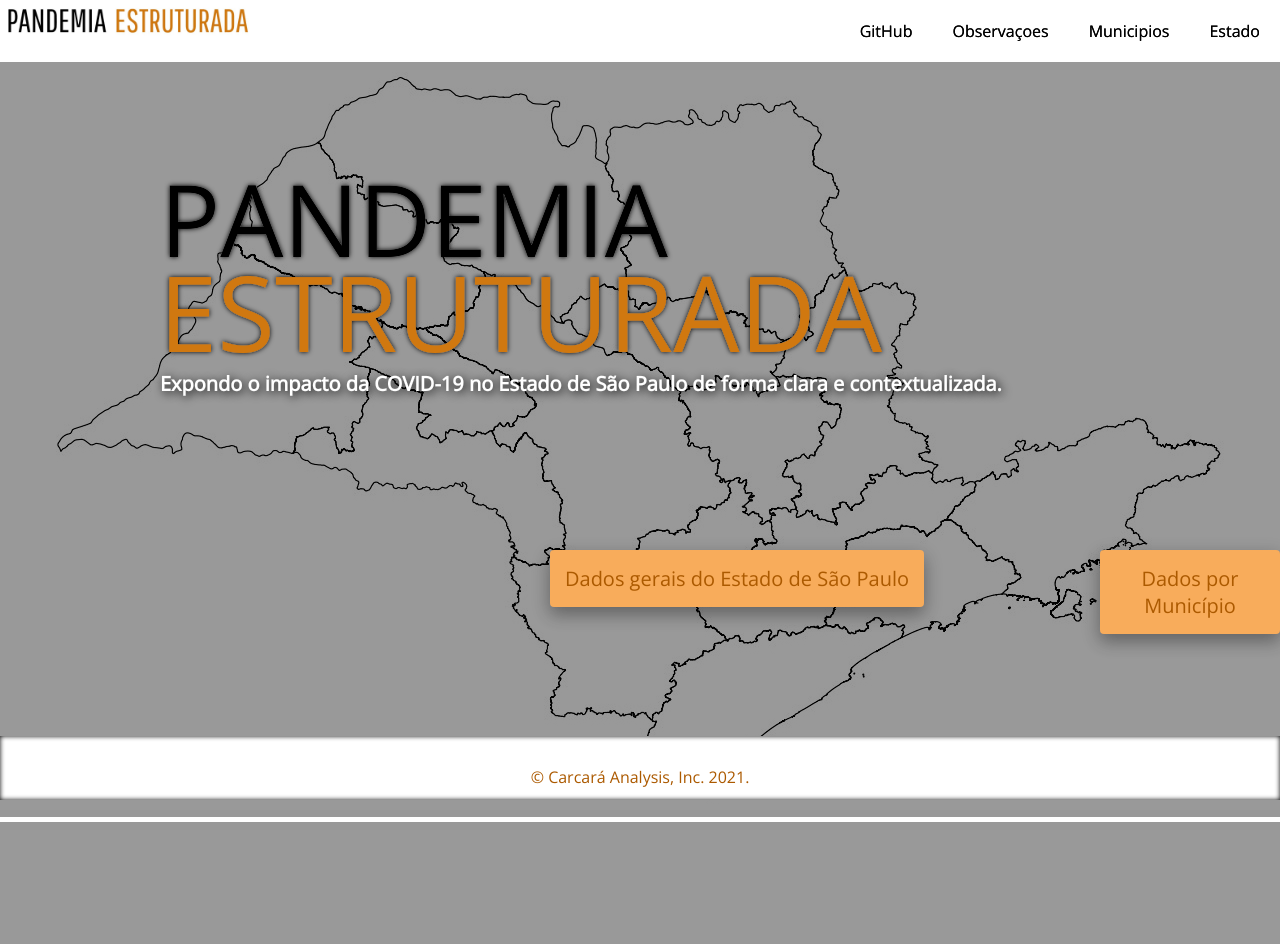
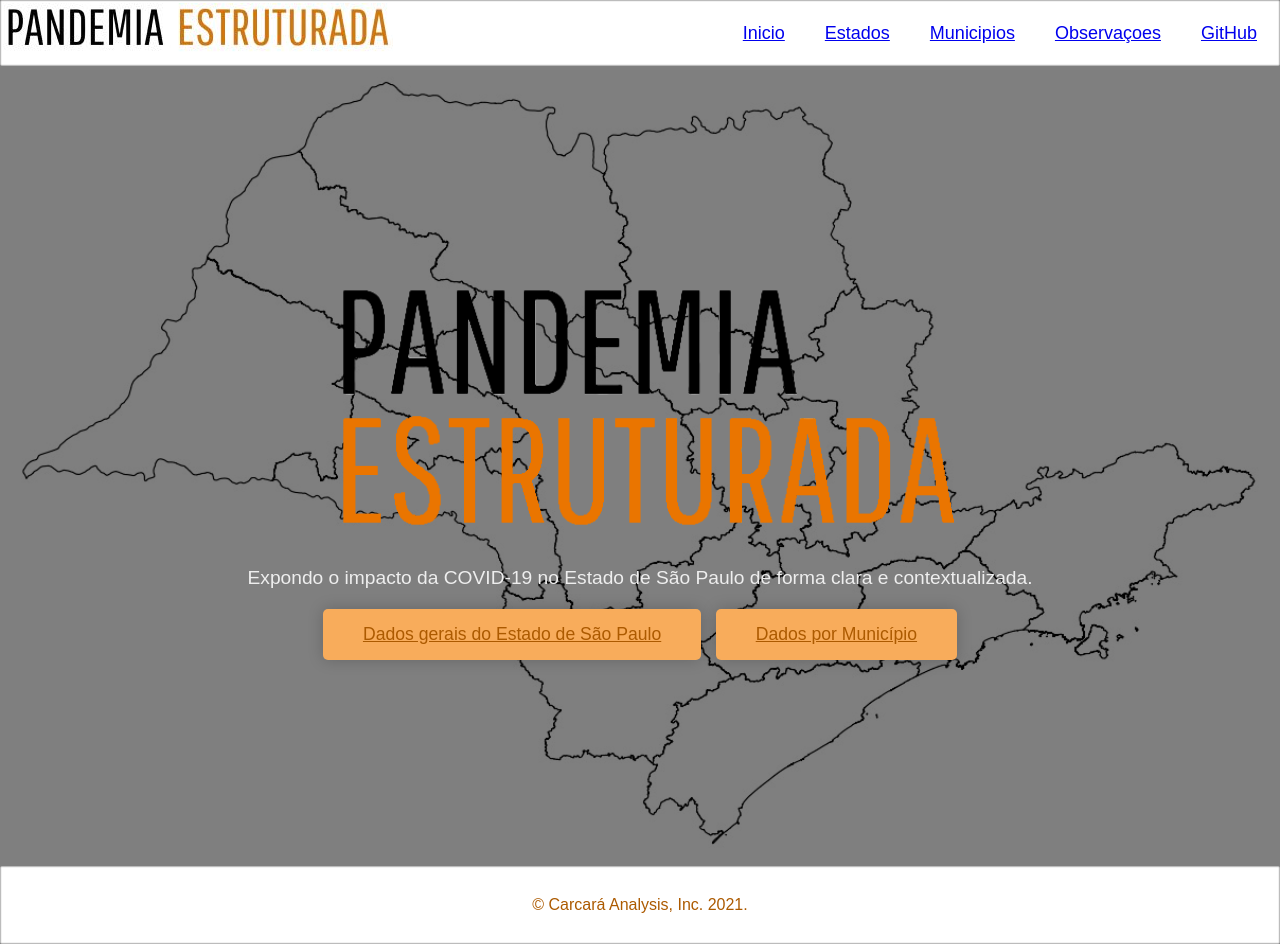
Before and after one commit to juliaregia/Carcara, a Python web app: template Aplicação Web/app/templates/index.html in a window 1280 px wide. Before the commit the page ends 822 px from the top, so only its background shows below. Run offline with Jinja, Linux system fonts and the light colour scheme; the template is opened without the code that fills it, so the values that code supplies are empty.

Commit message:
Aplicação Flask

```diff
--- a/Aplicação Web/app/static/style.css
+++ b/Aplicação Web/app/static/style.css
@@ -1,215 +1,254 @@
-@import url('https://fonts.googleapis.com/css2?family=Open+Sans&display=swap');
+*{
+  margin: 0px;
+  padding: 0px;
+}
+body{
+  background-color: #ffffff;
+  font-family: Arial;
+}
 
+/* ------------------------------- ↓↓↓↓↓ Menu(navbar) ↓↓↓↓↓ --------------------------------*/
 
-    /* formatação da pagina*/
-*{
-    margin: 0 auto;
-    padding: 0;
-    box-sizing: border-box;
-    font-family: 'Open Sans', sans-serif;
+.logo{
+ min-width: 500px;
+ max-width: 1000px;
 
 }
 
-
-/* ------------------------------- ↓↓↓↓↓ INDEX.HTML PART 1 ↓↓↓↓↓ --------------------------------*/
-
-/* barra do menu*/
-#menu-H ul{
-    list-style-type: none;
-    padding: 0;
-    background-color: rgb(255, 255, 255);
-    filter: drop-shadow(0px 0px 0.1px rgb(0, 0, 0));
+nav {
+  background-color: #ffffff;
+  padding: 3px;
+  justify-content: space-between;
+  box-shadow: inset 0px 0px 2px #000000;
 
 }
 
-    /* faz ficarem um ao lado do outro*/
-    #menu-H ul li{
-        display: inline;
-        float: right;
-        /* distanciamento
-        padding: 20px;
-        float: right;
-       */
+ul {
+  list-style: none;
+  padding: 0;
+  overflow: hidden;
+  transition: all .5s;
+
 }
 
-    /* formatação links*/
-    #menu-H ul li a{
-        color: rgb(0, 0, 0);
-
+li {
   padding: 20px;
-        display: inline-block;
-        text-decoration: none;
-        transition: background .6s;
-
-    }
-    /* Animação */
-    #menu-H ul li a:hover{
-        background-color: rgb(255, 166, 0);
-    }
-
- /* LOGO */
-    #menu-H .logo{
-      float: left;
-      width: 20%;
-      padding: 5px;
-    }
-
-
-/* ------------------------------- ↓↓↓↓↓ INDEX.HTML PART 2 ↓↓↓↓↓ --------------------------------*/
-/* imagem de fundo*/
-img {
-  width: 100%;
-  margin-left: auto;
-  margin-right: auto;
-}
-
-/* Filtro da imagem de fundo*/
-.imgIndex {
-  filter: brightness(.6);
-}
-
-
-/* formatação do texto*/
-    .home {
-        position: relative;
-      }
-
-          .Titulo1 {
-            position: absolute;
-            top:150px;
-            left: 160px;
-            font-size: 100px;
-            text-shadow: 0px 0px 0px rgb(71, 71, 71), 0px 0px 0px rgb(255, 255, 255), 0px 0px 5px rgb(0, 0, 0);
-          }
-
-          .Titulo2 {
-            position: absolute;
-            top:240px;
-            left: 159px;
-            font-size: 105px;
-            color: #d07810;
-            text-shadow: 0px 0px 0px rgb(71, 71, 71), 0px 0px 0px rgb(255, 255, 255), 0px 0px 5px rgb(0, 0, 0);
+  max-height: 20px;
+  font-size: 18px;
 
 
 }
 
-          .SubTitulo {
-            font-weight: bold;
-            position: absolute;
-            top:370px;
-            left: 160px;
-            font-size: 20px;
-            color: rgb(255, 255, 255);
-            text-shadow: 0px 0px 0px rgb(71, 71, 71), 0px 0px 0px rgb(255, 255, 255), 2px 2px 10px rgb(0, 0, 0);
+nav, ul {
+  display: flex;
+  flex-direction: row;
 }
 
-          .btnEstado {
+.button1 {
+  background-color: transparent;
+  border: none;
+  color: rgb(0, 0, 0);
+  font-size: 36px;
   position: absolute;
-            top:550px;
-            left: 550px;
-            font-size: 20px;
-            background-color: #F8AC5B;
+  right: 10px;
+  top: center;
+  display: none;
 
-            border: none;
-            color: #AC5A00;
-            padding: 15px 15px;
-            text-align: center;
-            font-size: 20px;
-            border-radius: 4px;
-            box-shadow: 0 8px 16px 0 rgba(0,0,0,0.2), 0 6px 20px 0 rgba(0,0,0,0.19);
 
 }
-          .btnEstado:hover {background-color: #F8AC5B}
-          .btnEstado:active {
-            background-color: #F8AC5B;
-            box-shadow: 0 5px #666;
-            transform: translateY(4px);
+
+li:hover {
+  cursor: pointer;
+  opacity: 0.8;
+  background-color: #ac5a00;
+  font-size: 21px;
 }
 
+.button1:hover {
+  cursor: pointer;
+  opacity: 0.8;
+  background-color: #ac5a00;
+  padding: 4px;
+}
+
+.button1:focus~ul {
+  height: 300px;
+}
+
+@media (max-width: 1050px) {
+
+  nav,
+  ul {
+      flex-direction: column;
+
+  }
+
+  ul {
+      text-align: center;
+      margin: 0;
+      height: 0;
+  }
+
+  nav {
+      padding: 0;
+      align-items: flex-start;
+  }
+
+  .button1 {
+      display: flex;
 
 
-          .btnMunicipio {
-            position: absolute;
-            top:550px;
-            left: 1100px;
-            font-size: 20px;
-            background-color: #F8AC5B;
-
-            border: none;
-            color: #AC5A00;
-            padding: 15px 15px;
-            text-align: center;
-            font-size: 20px;
-            border-radius: 4px;
-            box-shadow: 0 8px 16px 0 rgba(0,0,0,0.2), 0 6px 20px 0 rgba(0,0,0,0.19);
-
-            display: inline-block;
-            cursor: pointer;
-
-          }
-          .btnMunicipio:hover {background-color: #F8AC5B}
-          .btnMunicipio:active {
-            background-color: #F8AC5B;
-            box-shadow: 0 5px #666;
-            transform: translateY(4px);
   }
 
+  li, ul {
+      width: 100%;
 
-
-/* ------------------------------- ↓↓↓↓↓ ESTADOS.HTML ↓↓↓↓↓ --------------------------------*/
-/* formatação da Imgagem de fundo*/
-.imgEstado {
-  filter: brightness(.6);
-
-  max-width:2000px;
-  max-height:350px;
-    height: auto;
-}
-
-.TituloEstados {
-  font-weight: bold;
-  position: absolute;
-  top:190px;
-  left: 600px;
-  font-size: 50px;
 
   }
 
 
 
-
-/* formatação da Imgagem de fundo*/
-.imgMunicipio {
-  filter: brightness(.6);
-
-  max-width:2000px;
-  max-height:350px;
-    height: auto;
 }
 
-.TituloMunicipios {
-  font-weight: bold;
-  position: absolute;
-  top:190px;
-  left: 690px;
-  font-size: 50px;
+/* ------------------------------- ↓↓↓↓↓ INDEX.HTML ↓↓↓↓↓ --------------------------------*/
+
+.imgIndex {
+  max-width:auto ;
+  width: 80%;
+
 
 }
 
+.btn {
+  display: inline-block;
+  padding: 15px 40px;
+  font-size: 1.1rem;
+  top:650px;
+
+  margin: 5px;
+  background: #F8AC5B;
+  color: #AC5A00;
+  border-radius: 5px;
+  box-shadow: #000000;
+  box-shadow: 0px 0px 16px 0 rgba(0,0,0,0.2);
+  transition: background 500ms ease;
+}
+
+.btn:hover {
+  cursor: pointer;
+  background: #AC5A00;
+  color: #F8AC5B;
+}
+
+/* Showcase */
+#showcase {
+
+  height: 100vh;
+  display: flex;
+  justify-content: center;
+  align-items: center;
+  color: #eee;
+  background: url('mapaTeste.jpg') no-repeat center center/cover;
+
+  /* Overlay */
+  background-color: rgba(0,0,0,0.5);
+  background-blend-mode: color;
+}
+
+#showcase-container {
+  text-align: center;
+}
+
+#showcase-container h2 {
+  font-size: 2.5rem;
+}
+
+#showcase-container p {
+  font-size: 1.2rem;
+  padding: 15px 0;
+}
 
 
+/* ------------------------------- ↓↓↓↓↓ Bloco Estados/Municipios ↓↓↓↓↓ --------------------------------*/
+
+.bloco{
+  background-color: #ffffff;
+  padding: 100px;
+  filter: brightness(.7);
+  height: 50px;
+  text-align: center;
+
+  font-size: 200%;
+  font-style: inherit;
+
+  box-shadow: inset 0px 0px 3px #000000;
+}
 
 
-/* ------------------------------- ↓↓↓↓↓ FOOTER ↓↓↓↓↓ --------------------------------*/
+/* ------------------------------- ↓↓↓↓↓ Tabs ↓↓↓↓↓ --------------------------------*/
+
+.hide{
+  visibility: hidden;
+  font-size: 50px;
+}
+
+/* Style the tab */
+.tab {
+overflow: hidden;
+border: 3px solid #F8AC5B;
+background-color: #e4e4e4;
+text-align: center;
+}
+
+/* Style the buttons inside the tab */
+.tab button {
+background-color: inherit;
+border: none;
+cursor: pointer;
+padding: 15px;
+transition: 0.3s;
+font-size: 20px;
+}
+
+/* Change background color of buttons on hover */
+.tab button:hover {
+background-color: #F8AC5B;
+
+}
+
+/* Create an active/current tablink class */
+.tab button.active {
+background-color: #F8AC5B;
+}
+
+/* Style the tab content */
+.tabcontent {
+display: none;
+padding: 6px 12px;
+border: 3px solid #F8AC5B;
+border-top: none;
+}
+
+/* Style the close button */
+.topright {
+float: right;
+cursor: pointer;
+font-size: 28px;
+}
+
+.topright:hover {color: #ac5a00;}
+
+
+/* ------------------------------- ↓↓↓↓↓ FOOTER ↓↓↓↓↓  --------------------------------*/
 .footer {
-  position: fixed;
+  position: relative;
   left: 0;
   bottom: 0;
   width: 100%;
   height: 8%;
   background-color: rgb(255, 255, 255);
 
-   box-shadow:         inset 0 0 5px #000000;
+   box-shadow:         inset 0 0 2px #000000;
 }
 
 .footerText{
@@ -217,6 +256,4 @@ img {
   padding: 30px;
   text-align: center;
 
-
-
 }
--- a/Aplicação Web/app/templates/index.html
+++ b/Aplicação Web/app/templates/index.html
@@ -12,78 +12,48 @@
     <meta name= "viewport" content="width=device-width, initial-scale=1.0">
 
 
+
     <title>INDEX</title>
-
-
 
     <!-- local do arquivo .css flask -->
     <link rel="stylesheet" href="{{  url_for('static', filename='style.css')}}">
     <!-- --------------------------------------------------------------------------------------------------------------------------------------
     <link rel="stylesheet" href="{{  url_for('static', filename='style.css')}}">
-    <link rel="stylesheet" href="C:\Users\Aldrik\Desktop\helloFlask\app\static\style.css">
+    <link rel="stylesheet" href="C:\Users\Aldrik\Desktop\Carcara\Aplicação Web\app\static\style.css">
     -->
-
 
   </head>
 
 
   <body>
     <!-- Menu Horizontal e Direcionamento de paginas -->
-    <nav id="menu-H">
+    <div class="menuH">
+      <nav>
 
-      <!-- Diretorio da Logo no Menu horizontal -->
-      <div class="logo"><img src="{{url_for('static', filename='logo.jpg')}}" alt="logo"></div>
-      <!-- -------------------------------------------------------------------------------------------------------------------------------------
-      <div class="logo"><img src="{{url_for('static', filename='logo.jpg')}}" alt="logo"></div>
-      <div class="logo"><img src="C:\Users\Aldrik\Desktop\helloFlask\app\static\logo.jpg"></div>
-      -->
+        <div class="logo"><img src="{{  url_for('static', filename='logo.jpg')}}" ></div>
+
+        <button class="button button1">&#9776;</button>
+
+        <ul>
+            <li> <a href="/index">Inicio</a> </li>
+            <li> <a href="/estados">Estados</a> </li>
+            <li> <a href="/municipios">Municipios</a> </li>
+            <li> <a href="/index">Observaçoes</a> </li>
+            <li> <a href="https://github.com/SoSoJigsaw/Carcara">GitHub</a>  </li>
+        </ul>
+      </nav>
+      </div>
+
+      <header id="showcase">
+        <div id="showcase-container">
+          <img class="imgIndex" src="{{  url_for('static', filename='logoGrande.png')}}">
+            <p>Expondo o impacto da COVID-19 no Estado de São Paulo de forma clara e contextualizada.</p>
+            <a href="/estados" class="btn">Dados gerais do Estado de São Paulo</a>
+            <a href="/municipios" class="btn">Dados por Município</a>
+        </div>
+    </header>
 
 
-        <!-- Lista de Botoes e direcionamento de paginas Menu Horizontal -->
-        <ul>
-          <li><a href="/estados">Estado</a></li>
-
-          <li><a href="/municipios">Municipios</a></li>
-
-          <li><a href="/index">Observaçoes</a></li>
-
-          <li><a href="https://github.com/SoSoJigsaw/Carcara">GitHub</a></li>
-      </ul>
-    </nav>
-
-
-    <!-- Corpo da pagina -->
-    <nav id="home">
-
-      <div class="inicio">
-
-        <!-- Local da Imagem de fundo -->
-        <img class="imgIndex" src="{{url_for('static', filename='mapaTeste.jpg')}}" alt="mapaSP">
-          <!-------------------------------------------------------------------------------------------------------------------------------------
-        <img class="imgIndex" src="{{url_for('static', filename='mapaTeste.jpg')}}" alt="mapaSP">
-        <img class="imgIndex" src="C:\Users\Aldrik\Desktop\helloFlask\app\static\mapaTeste.jpg" alt="mapaSP">
-        -->
-
-
-        <div class="Titulo1">PANDEMIA</div>
-        <div class="Titulo2">ESTRUTURADA</div>
-        <div class="SubTitulo">Expondo o impacto da COVID-19 no Estado de São Paulo de forma clara e contextualizada.</div>
-
-        <!-- Botoes de direcionamento de paginas
-        <a href="estados.html" target="_parent"><button class="btnEstado">Dados gerais do Estado de São Paulo</button></a>
-        -->
-
-
-        <a href="/estados" target="_parent"><button class="btnEstado">Dados gerais do Estado de São Paulo</button></a>
-
-
-        <a href="/municipios" target="_parent"><button class="btnMunicipio">Dados por Município</button></a>
-
-
-
-      </div>
-
-    </nav>
 
   <!-- FOOTER -->
   <div class="footer">
```
Also changed, not shown: Aplicação Web/app/templates/estados.html (+67 -40 lines), Aplicação Web/app/templates/municipios.html (+72 -42 lines), Aplicação Web/app/static/branco.jpg, Aplicação Web/app/static/capaIndex.jpg (added), Aplicação Web/app/static/logo.JPG, Aplicação Web/app/static/logo.png (added), Aplicação Web/app/static/logoGrande.jpeg (deleted), Aplicação Web/app/static/logoGrande.png (added). Lines whose indentation alone changed are shown as unchanged.
